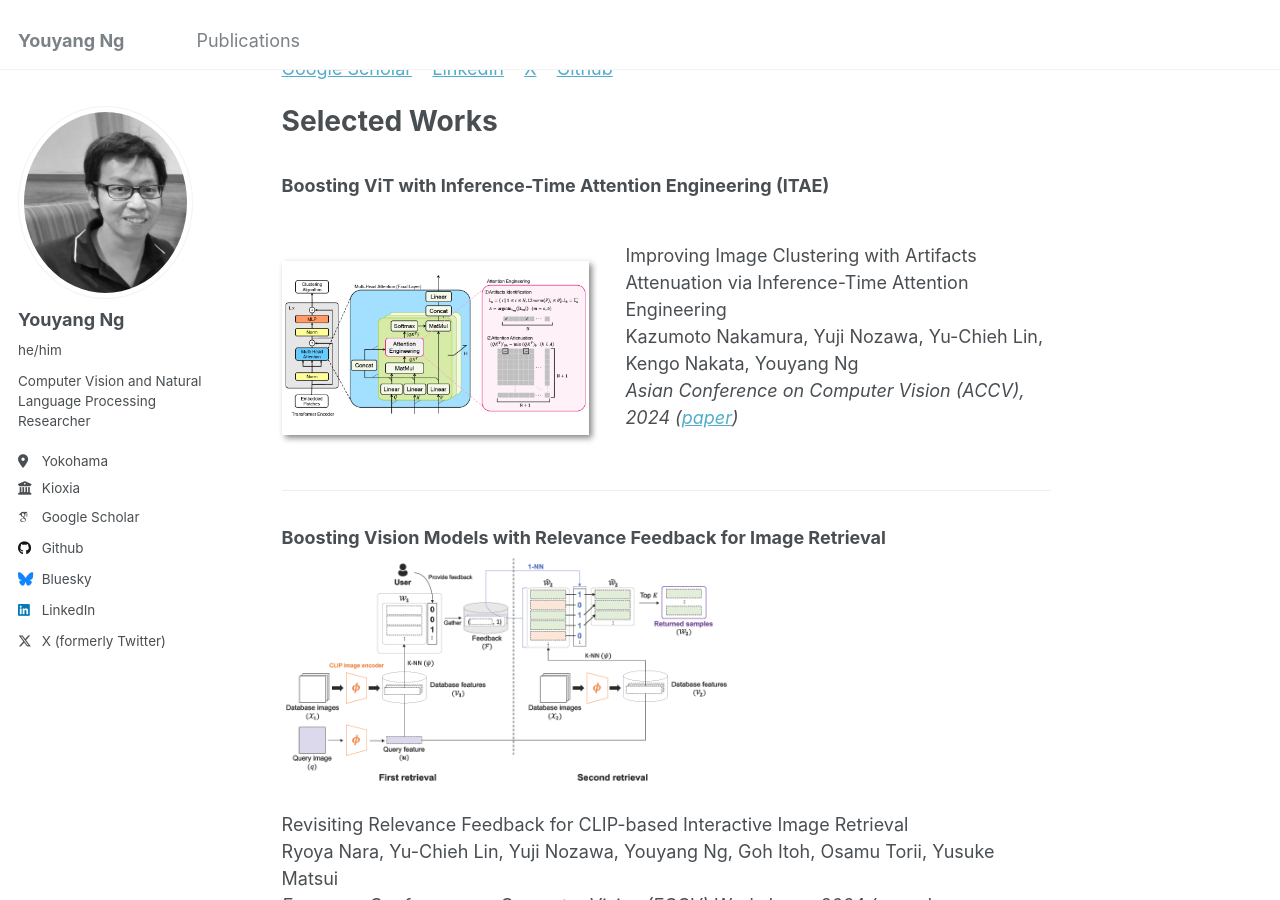
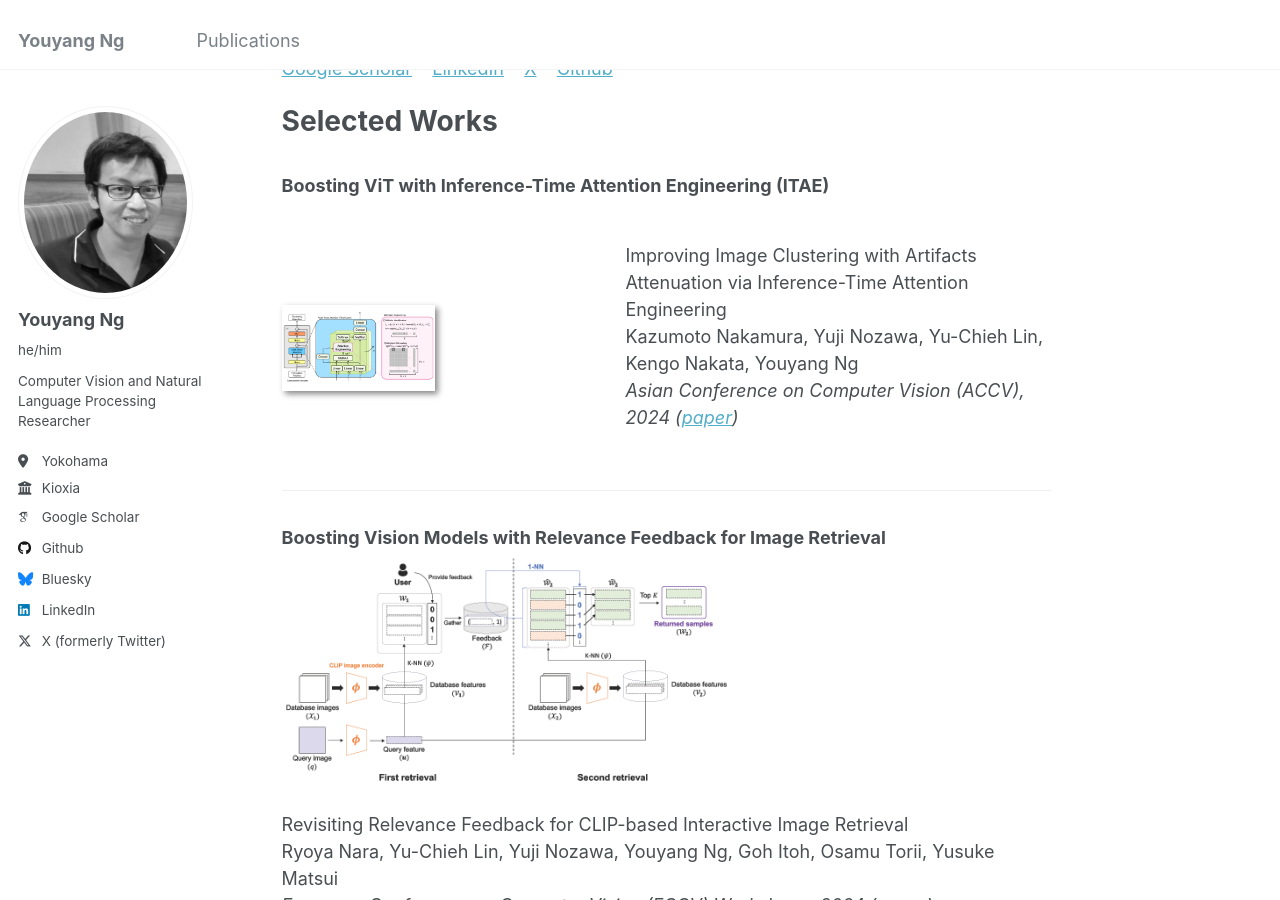
Before and after one commit to yy29/yy29.github.io, a Jekyll site: the page built from _pages/about.md, in a window 1280 px wide and 900 px high, scrolled down 437 px. Built offline with Jekyll 4.4.1, drawn with Linux system fonts in a browser that asks for light colours; some web fonts are replaced.

Commit message:
Update about.md

```diff
--- a/_pages/about.md
+++ b/_pages/about.md
@@ -16,9 +16,8 @@ I have co-authored over 30 patents and research articles including publications
 Selected Works
 ======
 ### Boosting ViT with Inference-Time Attention Engineering (ITAE)
-<div class='paper-box'><div class='paper-box-image'><div><img src='../images/2024_itae.png' alt="sym" width="100%"></div></div>
-<div class='paper-box-text' markdown="1">
-
+<div class="paper-box"><div class="paper-box-image"><img src="../images/2024_itae.png" alt="sym" width="50%"></div>
+<div class="paper-box-text" markdown="1">
 
 Improving Image Clustering with Artifacts Attenuation via Inference-Time Attention Engineering
 Kazumoto Nakamura, Yuji Nozawa, Yu-Chieh Lin, Kengo Nakata, Youyang Ng
```
